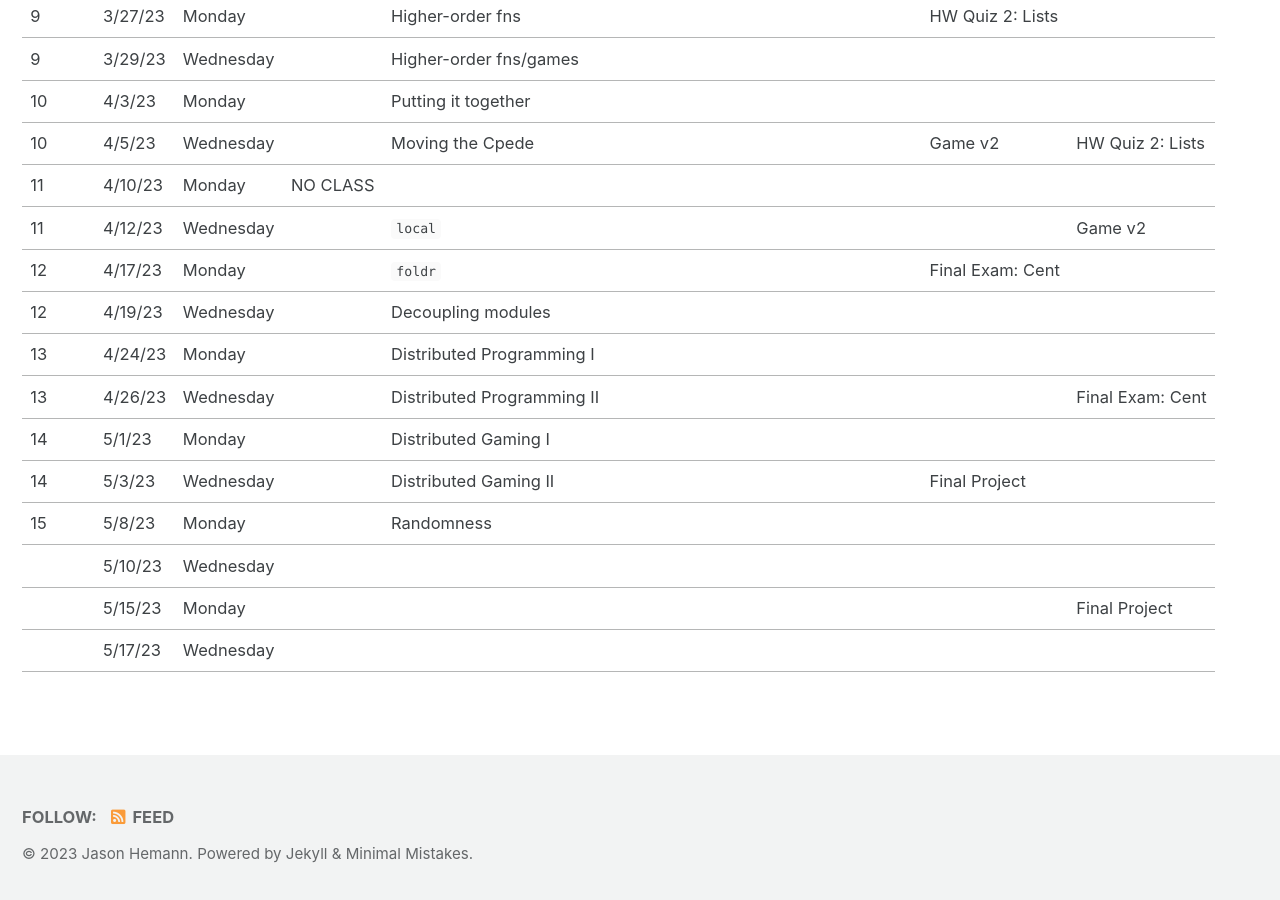
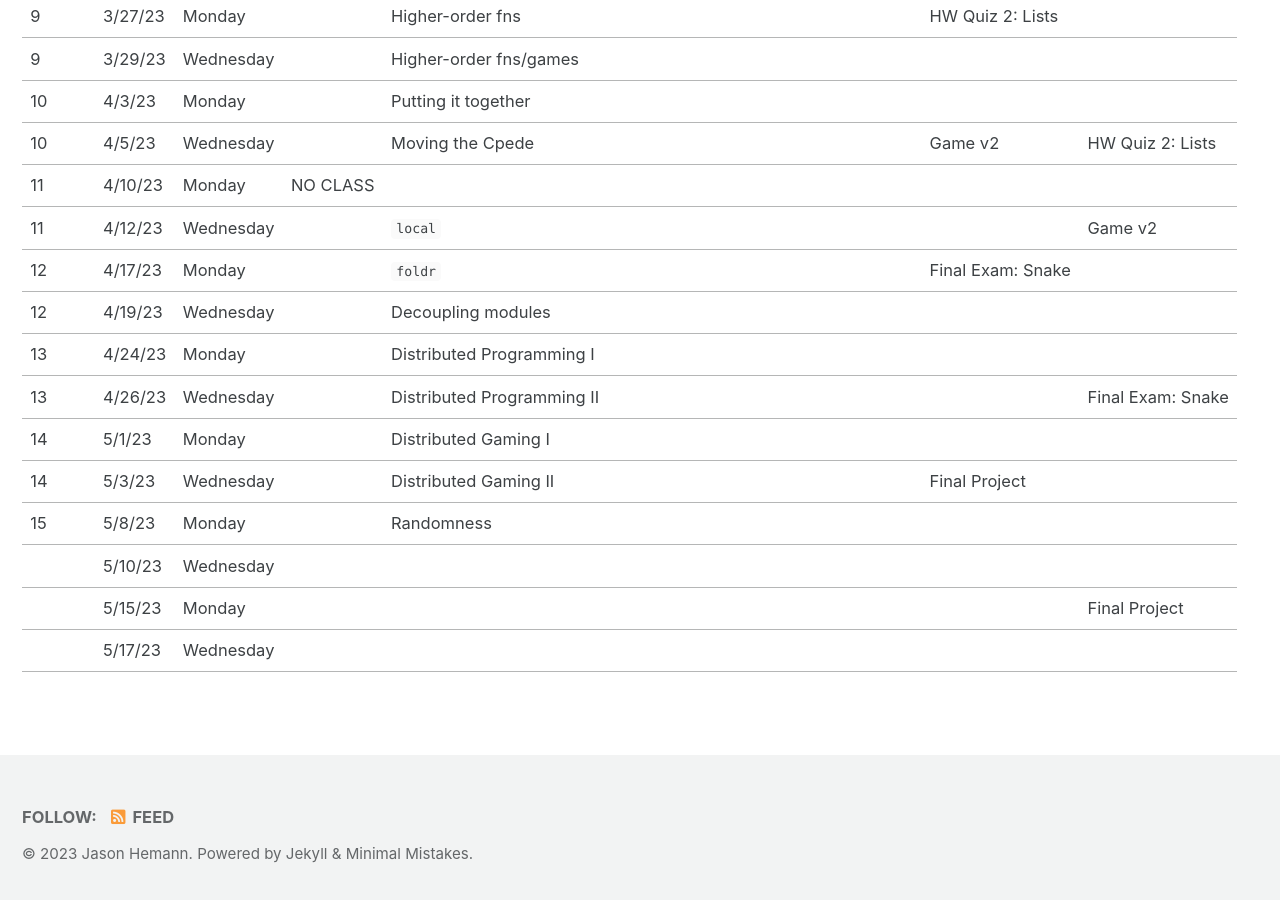
Before and after one commit to jasonhemann/25SP-CS1114, a Jekyll site: the page built from schedule.md, in a window 1280 px wide and 900 px high, scrolled down 1033 px. Built offline with Jekyll 4.4.1, drawn with Linux system fonts in a browser that asks for light colours; cached includes are drawn as plain includes.

Commit message:
Cent/snake

```diff
--- a/schedule.md
+++ b/schedule.md
@@ -47,11 +47,11 @@ classes: wide
 | 11    | 4/10/23 | Monday    | NO CLASS |                            |                     |                 |                  |                  |
 | 11    | 4/12/23 | Wednesday |          | `local`                    |                     |                 |                  | Game v2          |
 |-------|---------|-----------|----------|----------------------------|---------------------|-----------------|------------------|------------------|
-| 12    | 4/17/23 | Monday    |          | `foldr`                    |                     |                 | Final Exam: Cent |                  |
+| 12    | 4/17/23 | Monday    |          | `foldr`                    |                     |                 | Final Exam: Snake |                  |
 | 12    | 4/19/23 | Wednesday |          | Decoupling modules         |                     |                 |                  |                  |
 |-------|---------|-----------|----------|----------------------------|---------------------|-----------------|------------------|------------------|
 | 13    | 4/24/23 | Monday    |          | Distributed Programming I  |                     |                 |                  |                  |
-| 13    | 4/26/23 | Wednesday |          | Distributed Programming II |                     |                 |                  | Final Exam: Cent |
+| 13    | 4/26/23 | Wednesday |          | Distributed Programming II |                     |                 |                  | Final Exam: Snake |
 |-------|---------|-----------|----------|----------------------------|---------------------|-----------------|------------------|------------------|
 | 14    | 5/1/23  | Monday    |          | Distributed Gaming I       |                     |                 |                  |                  |
 | 14    | 5/3/23  | Wednesday |          | Distributed Gaming II      |                     |                 | Final Project    |                  |
```
